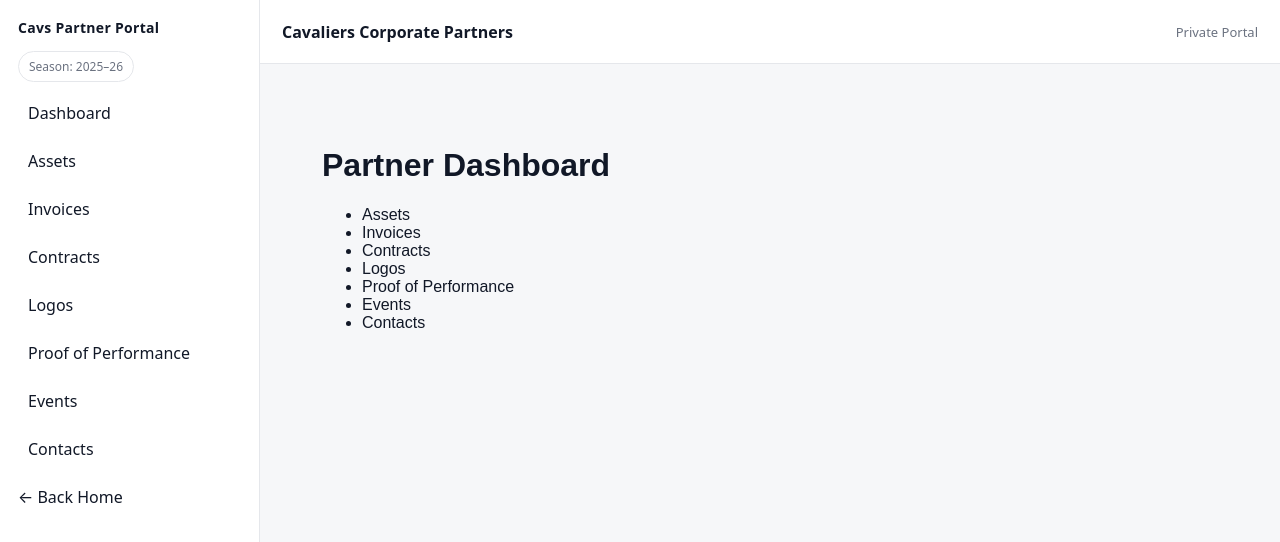
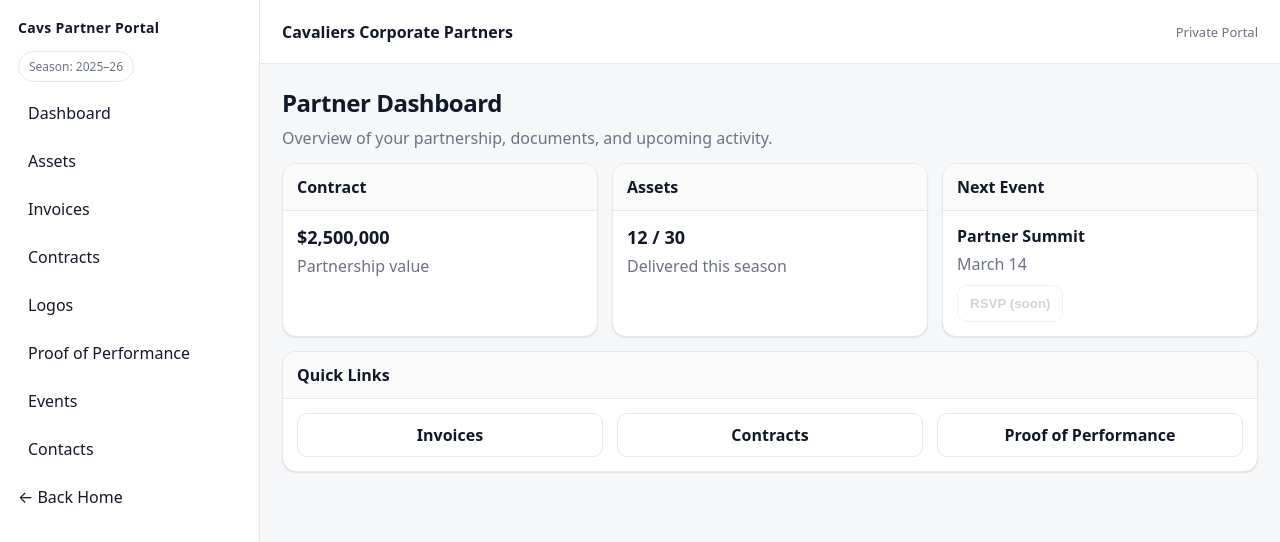
Before and after one commit to griffinfosterf13-collab/partner-dashboard, a Next.js app: page /dashboard in a window 1280 px wide. Shown: the top 542 px of the page. Built offline with nearby package versions, Linux system fonts and the light colour scheme.

Commit message:
Redesign Dashboard layout with new components

```diff
--- a/app/dashboard/page.tsx
+++ b/app/dashboard/page.tsx
@@ -1,16 +1,54 @@
 export default function Dashboard() {
   return (
-    <main style={{ padding: 40, fontFamily: "Arial" }}>
-      <h1>Partner Dashboard</h1>
-      <ul>
-        <li><a href="/dashboard/assets">Assets</a></li>
-        <li><a href="/dashboard/invoices">Invoices</a></li>
-        <li><a href="/dashboard/contracts">Contracts</a></li>
-        <li><a href="/dashboard/logos">Logos</a></li>
-        <li><a href="/dashboard/proof">Proof of Performance</a></li>
-        <li><a href="/dashboard/events">Events</a></li>
-        <li><a href="/dashboard/contacts">Contacts</a></li>
-      </ul>
-    </main>
+    <div>
+      <h1 className="h1">Partner Dashboard</h1>
+      <p className="sub">Overview of your partnership, documents, and upcoming activity.</p>
+
+      <div style={{ height: 14 }} />
+
+      <div className="grid grid-3">
+        <div className="card">
+          <div className="card-h">Contract</div>
+          <div className="card-b">
+            <div style={{ fontWeight: 700, fontSize: 18 }}>$2,500,000</div>
+            <div style={{ color: "var(--muted)", marginTop: 6 }}>Partnership value</div>
+          </div>
+        </div>
+
+        <div className="card">
+          <div className="card-h">Assets</div>
+          <div className="card-b">
+            <div style={{ fontWeight: 700, fontSize: 18 }}>12 / 30</div>
+            <div style={{ color: "var(--muted)", marginTop: 6 }}>Delivered this season</div>
+          </div>
+        </div>
+
+        <div className="card">
+          <div className="card-h">Next Event</div>
+          <div className="card-b">
+            <div style={{ fontWeight: 700 }}>Partner Summit</div>
+            <div style={{ color: "var(--muted)", marginTop: 6 }}>March 14</div>
+            <div style={{ marginTop: 10 }}>
+              <button className="btn" disabled>
+                RSVP (soon)
+              </button>
+            </div>
+          </div>
+        </div>
+      </div>
+
+      <div style={{ height: 14 }} />
+
+      <div className="card">
+        <div className="card-h">Quick Links</div>
+        <div className="card-b">
+          <div className="grid grid-3">
+            <a className="btn" href="/dashboard/invoices">Invoices</a>
+            <a className="btn" href="/dashboard/contracts">Contracts</a>
+            <a className="btn" href="/dashboard/proof">Proof of Performance</a>
+          </div>
+        </div>
+      </div>
+    </div>
   );
 }
```
